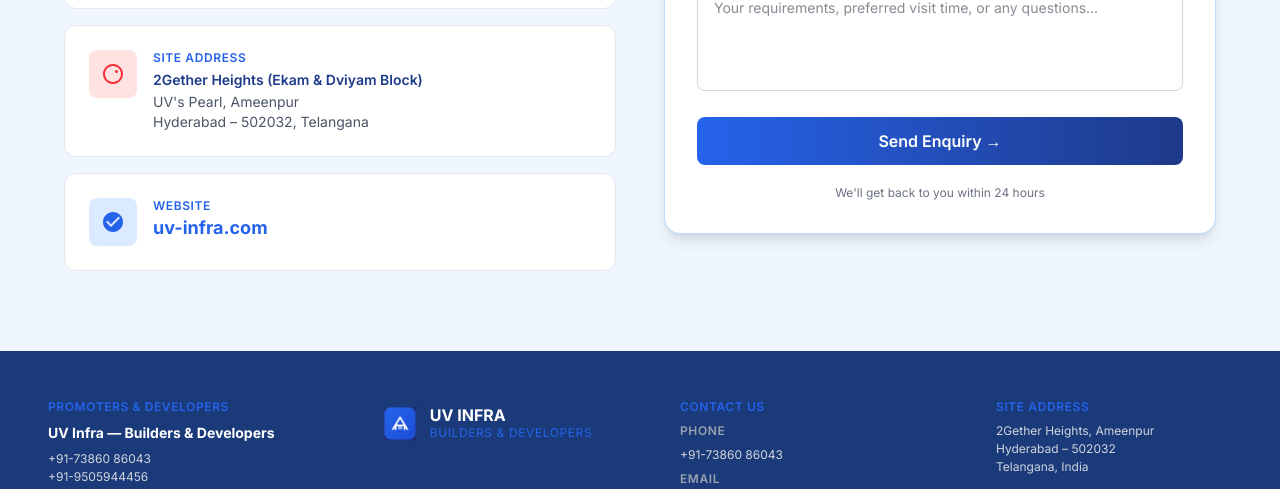
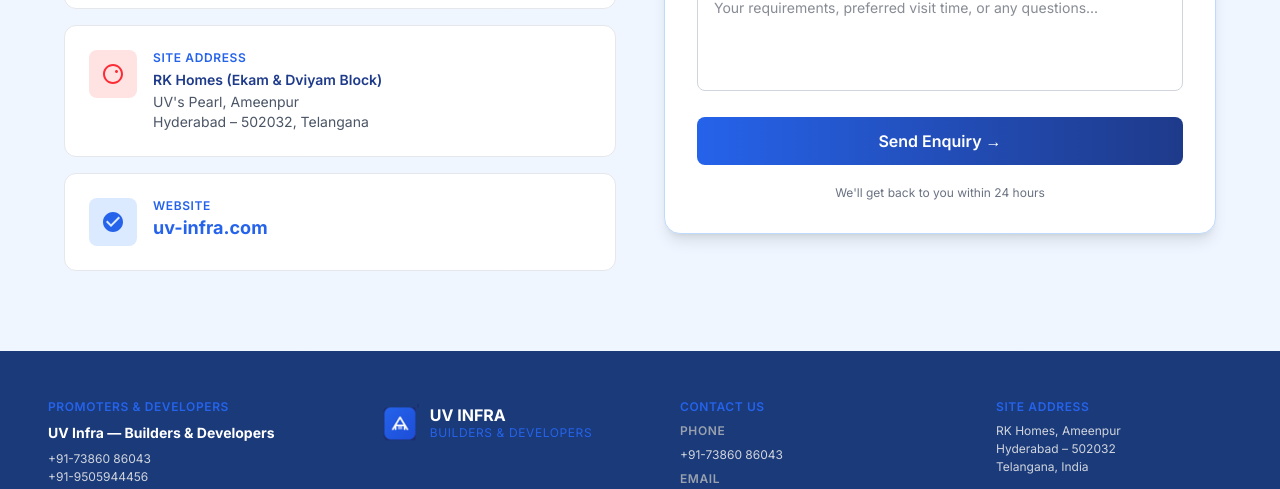
Before and after one commit to pavankumarinturi/uv-infra, a Next.js app: page / in a window 1280 px wide. Shown: the part 5079-5568 px from the top of the page. Built offline with nearby package versions, Linux system fonts and the light colour scheme; no server answers.

Commit message:
Rename 2Gether Heights to RK Homes across all site content
Updated all 7 occurrences: emailjs-config, Chatbot, Footer,
BookVisitModal, FloorPlanViewer, GetInTouch.

Co-Authored-By: Claude Sonnet 4.6 <noreply@anthropic.com>

```diff
--- a/src/components/Chatbot.tsx
+++ b/src/components/Chatbot.tsx
@@ -38,7 +38,7 @@ const Chatbot = () => {
       },
       pearl: {
         name: "UV's Pearl",
-        location: '2Gether Heights (Ekam Block & Dviyam Block), Ameenpur',
+        location: 'RK Homes (Ekam Block & Dviyam Block), Ameenpur',
         status: 'Ongoing 🔨',
       },
       new: {
@@ -51,7 +51,7 @@ const Chatbot = () => {
       phone1: '+91-73860 86043',
       phone2: '+91-9505944456',
       email: 'Pavankumarinturi@uv-infra.com',
-      address: '2Gether Heights, Ameenpur, Hyderabad – 502032',
+      address: 'RK Homes, Ameenpur, Hyderabad – 502032',
       visitHours: {
         weekdays: '10:00 AM – 6:00 PM',
         weekends: '9:00 AM – 7:00 PM',
--- a/src/components/layout/Footer.tsx
+++ b/src/components/layout/Footer.tsx
@@ -60,7 +60,7 @@ export default function Footer() {
             <div>
               <p className="text-xs text-primary uppercase font-semibold tracking-wider mb-2">Site Address</p>
               <div className="text-xs text-gray-300 space-y-0.5">
-                <p>2Gether Heights, Ameenpur</p>
+                <p>RK Homes, Ameenpur</p>
                 <p>Hyderabad – 502032</p>
                 <p>Telangana, India</p>
               </div>
--- a/src/components/sections/BookVisitModal.tsx
+++ b/src/components/sections/BookVisitModal.tsx
@@ -262,7 +262,7 @@ export default function BookVisitModal({ onClose, initialProject = '' }: Props)
               {/* Site address */}
               <div className="bg-blue-50 rounded-lg p-3 text-sm text-gray-700">
                 <p className="font-semibold text-dark mb-0.5">📍 Site Location</p>
-                <p>2Gether Heights, UV's Pearl, Ameenpur, Hyderabad – 502032</p>
+                <p>RK Homes, UV's Pearl, Ameenpur, Hyderabad – 502032</p>
               </div>
 
               <button
--- a/src/components/sections/FloorPlanViewer.tsx
+++ b/src/components/sections/FloorPlanViewer.tsx
@@ -114,7 +114,7 @@ function downloadPDF(plan: FloorPlan) {
   </ul>
 
   <div class="footer">
-    <div><strong>📍 Site Address</strong><br/>2Gether Heights, UV's Pearl, Ameenpur, Hyderabad – 502032</div>
+    <div><strong>📍 Site Address</strong><br/>RK Homes, UV's Pearl, Ameenpur, Hyderabad – 502032</div>
     <div style="text-align:right"><strong>📞 Contact Us</strong><br/>+91-73860 86043<br/>+91-9505944456</div>
   </div>
 </body>
--- a/src/components/sections/GetInTouch.tsx
+++ b/src/components/sections/GetInTouch.tsx
@@ -234,7 +234,7 @@ export default function GetInTouch() {
                 </div>
                 <div>
                   <p className="text-xs font-semibold text-primary uppercase tracking-wider">Site Address</p>
-                  <p className="text-sm font-semibold text-dark mt-1">2Gether Heights (Ekam & Dviyam Block)</p>
+                  <p className="text-sm font-semibold text-dark mt-1">RK Homes (Ekam & Dviyam Block)</p>
                   <p className="text-sm text-gray-600 mt-0.5">UV's Pearl, Ameenpur</p>
                   <p className="text-sm text-gray-600">Hyderabad – 502032, Telangana</p>
                 </div>
--- a/src/lib/emailjs-config.ts
+++ b/src/lib/emailjs-config.ts
@@ -16,7 +16,7 @@ export const CONTACT_INFO = {
   title: 'Promoter & Developer, UV Infra',
   email: 'Pavankumarinturi@uv-infra.com',
   phones: ['+91-73860 86043', '+91-9505944456'],
-  address: '2Gether Heights (Ekam & Dviyam Block), UV\'s Pearl, Ameenpur, Hyderabad – 502032, Telangana',
+  address: 'RK Homes (Ekam & Dviyam Block), UV\'s Pearl, Ameenpur, Hyderabad – 502032, Telangana',
   website: 'https://uv-infra.com',
   whatsapp: '+917386086043',
 };
```
